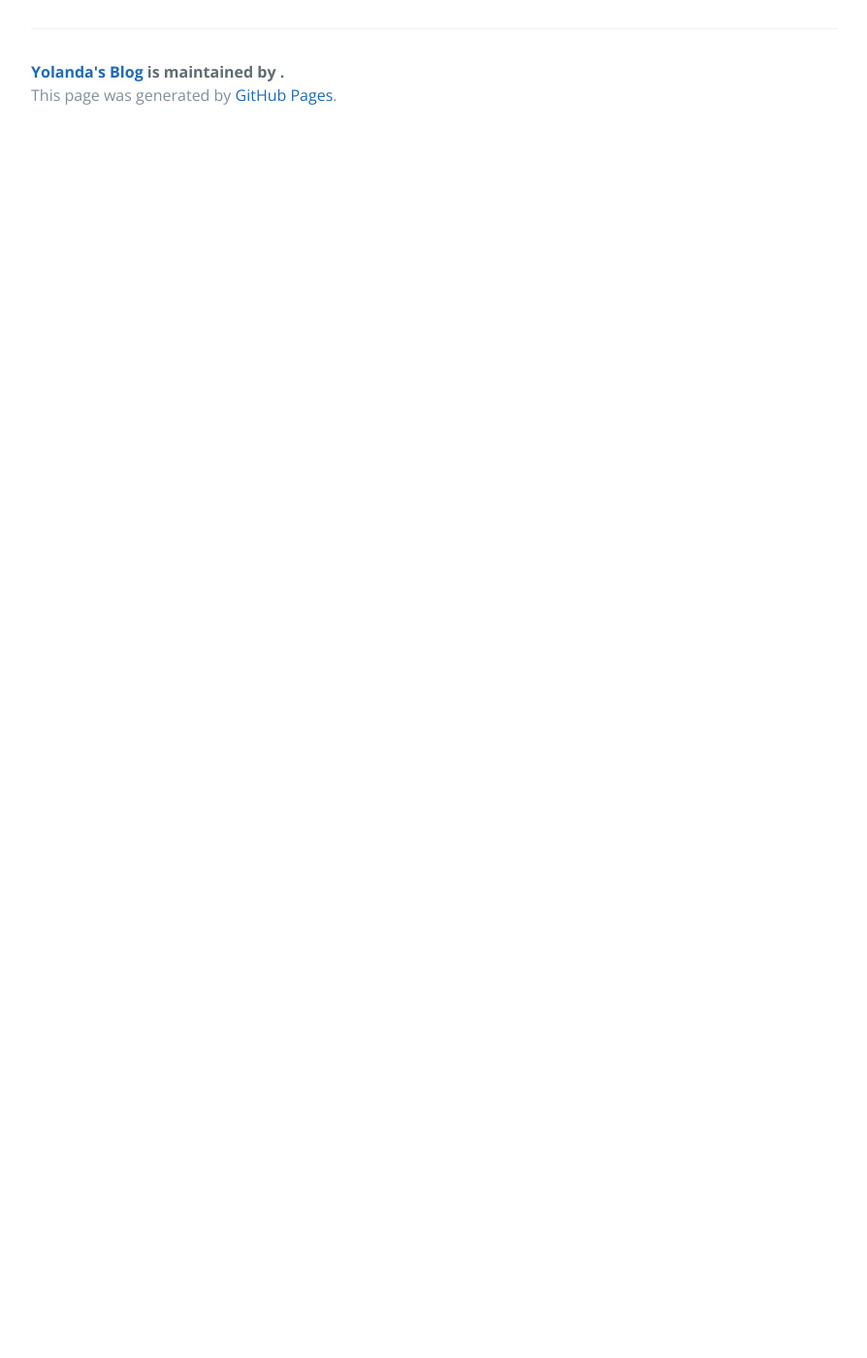
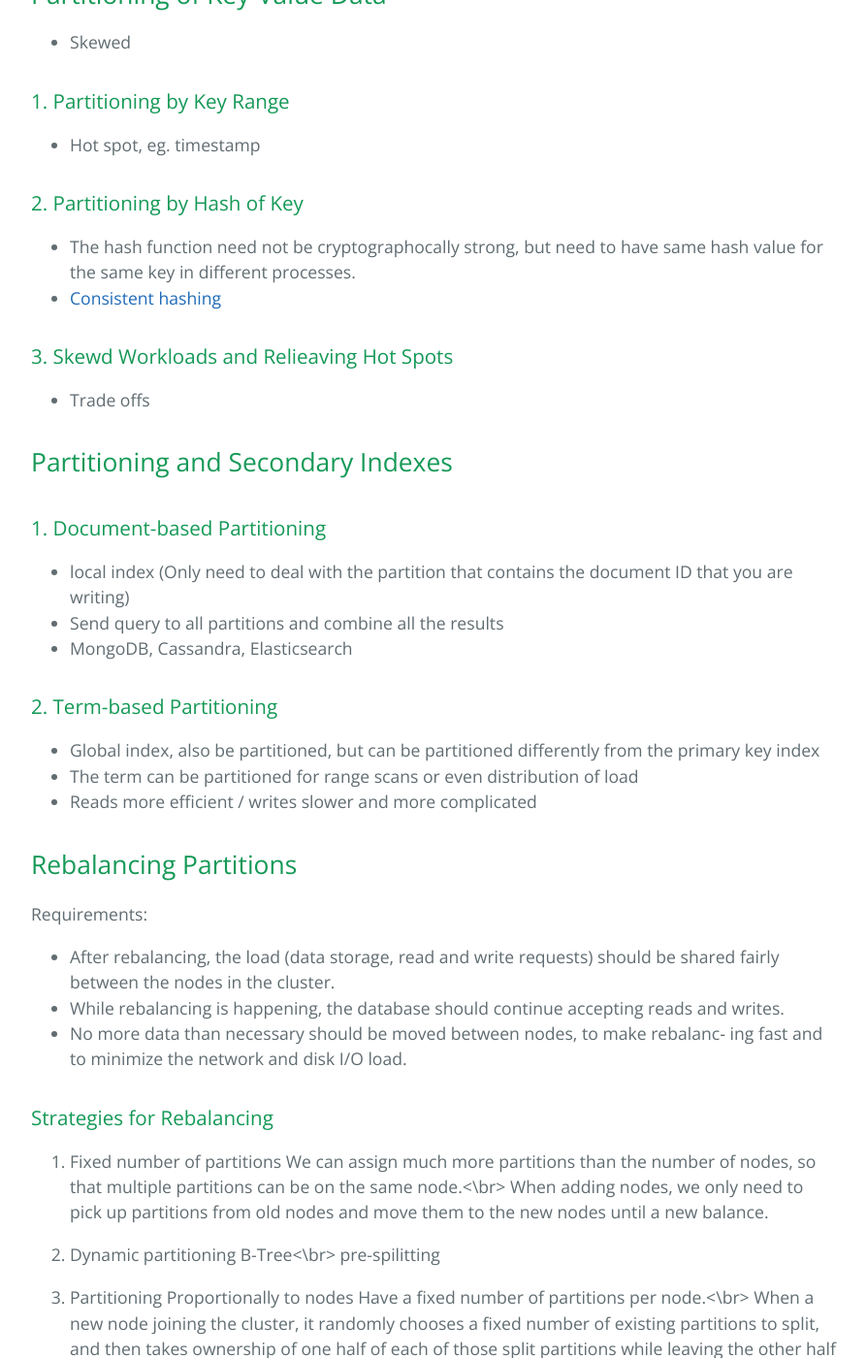
Before and after one commit to YolandaLeo/yolandaleo.github.io, a Jekyll site: the page built from _posts/2019-01-28-DDIA读书笔记-CH06.markdown, in a window 1280 px wide and 1400 px high, scrolled down 627 px. Shown: the whole window at 97% size, without its empty margins (192-1086 px from the left). Built offline with Jekyll 4.4.1, drawn with Linux system fonts in a browser that asks for light colours; before the commit the page ends 900 px from its top, so only the background shows below that; some of the changed text lies outside the part shown.

Commit message:
recover ch06 notes

```diff
--- a/_posts/2019-01-28-DDIA读书笔记-CH06.markdown
+++ b/_posts/2019-01-28-DDIA读书笔记-CH06.markdown
@@ -4,8 +4,61 @@ categories: 'book note'
 title: "『DDIA』- CH06: Partition 读书笔记"
 ---
 
-### Partitioning and Replication Combination
-### Partitioning of Key-Value Data
+## Partitioning and Replication Combination
+## Partitioning of Key-Value Data
+- Skewed
+
+### 1. Partitioning by Key Range
+ - Hot spot, eg. timestamp
+
+
+### 2. Partitioning by Hash of Key
+- The hash function need not be cryptographocally strong, but need to have same hash value for the same key in different processes.
+- [Consistent hashing](https://en.wikipedia.org/wiki/Consistent_hashing)
 
 
 <!--more-->
+### 3. Skewd Workloads and Relieaving Hot Spots
+- Trade offs
+
+## Partitioning and Secondary Indexes
+### 1. Document-based Partitioning
+- local index (Only need to deal with the partition that contains the document ID that you are writing)
+- Send query to all partitions and combine all the results
+- MongoDB, Cassandra, Elasticsearch
+
+
+### 2. Term-based Partitioning
+- Global index, also be partitioned, but can be partitioned differently from the primary key index
+- The term can be partitioned for range scans or even distribution of load
+- Reads more efficient / writes slower and more complicated
+
+## Rebalancing Partitions
+Requirements:
+- After rebalancing, the load (data storage, read and write requests) should be shared fairly between the nodes in the cluster.
+- While rebalancing is happening, the database should continue accepting reads and writes.
+- No more data than necessary should be moved between nodes, to make rebalanc‐ ing fast and to minimize the network and disk I/O load.
+
+### Strategies for Rebalancing
+1. Fixed number of partitions
+We can assign much more partitions than the number of nodes, so that multiple partitions can be on the same node.<\br>
+When adding nodes, we only need to pick up partitions from old nodes and move them to the new nodes until a new balance.
+
+2. Dynamic partitioning
+B-Tree<\br>
+pre-spilitting
+
+3. Partitioning Proportionally to nodes
+Have a fixed number of partitions per node.<\br>
+When a new node joining the cluster, it randomly chooses a fixed number of existing partitions to split, and then takes ownership of one half of each of those split partitions while leaving the other half of each partition in place.
+
+### Operations: Automatic or Manual Rebalancing
+
+## Request Routing
+> Service discovory.
+Protocols for achieving consensus in a distributed system, but they are hard to implement correctly.
+Zookeeper: keep track of this cluster metadata. Each node register itself in ZooKeeper and  Zookeeper maintains the authoritative mapping of partitions to nodes.
+
+Routing tier / partitioning-aware client can subscribe to this information in Zookeeper.
+
+Massively Parallel Processing.
```
